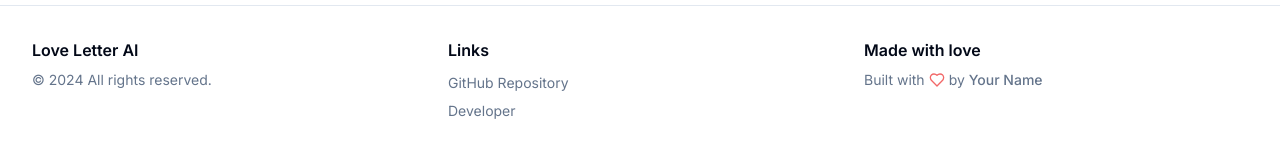
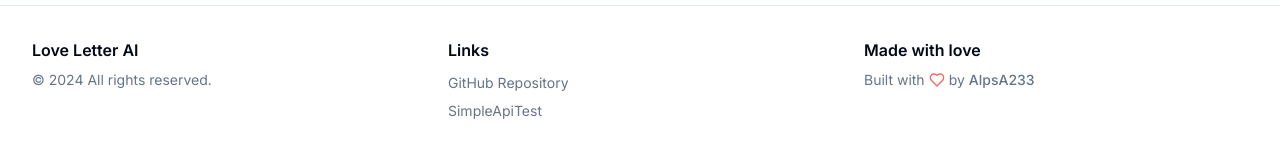
Before and after one commit to YoungTx/ai-love-letter, a Next.js app: page /en in a window 1280 px wide. Shown: the part 1178-1329 px from the top of the page. Built offline with nearby package versions, Linux system fonts and the light colour scheme.

Commit message:
add link: simpleapitest

```diff
--- a/src/components/site-footer.tsx
+++ b/src/components/site-footer.tsx
@@ -31,12 +31,12 @@ export function SiteFooter() {
               </li>
               <li>
                 <a
-                  href="https://github.com/yourusername"
+                  href="https://www.simpleapitest.com/"
                   target="_blank"
                   rel="noreferrer"
                   className="text-sm text-muted-foreground hover:text-foreground transition-colors"
                 >
-                  Developer
+                  SimpleApiTest
                 </a>
               </li>
             </ul>
@@ -50,12 +50,12 @@ export function SiteFooter() {
               <Heart className="h-4 w-4 text-red-500 animate-pulse" />
               by{" "}
               <a
-                href="https://github.com/yourusername"
+                href="https://github.com/AlpsA233"
                 target="_blank"
                 rel="noreferrer"
                 className="font-medium underline-offset-4 hover:underline"
               >
-                Your Name
+                AlpsA233
               </a>
             </p>
           </div>
```
